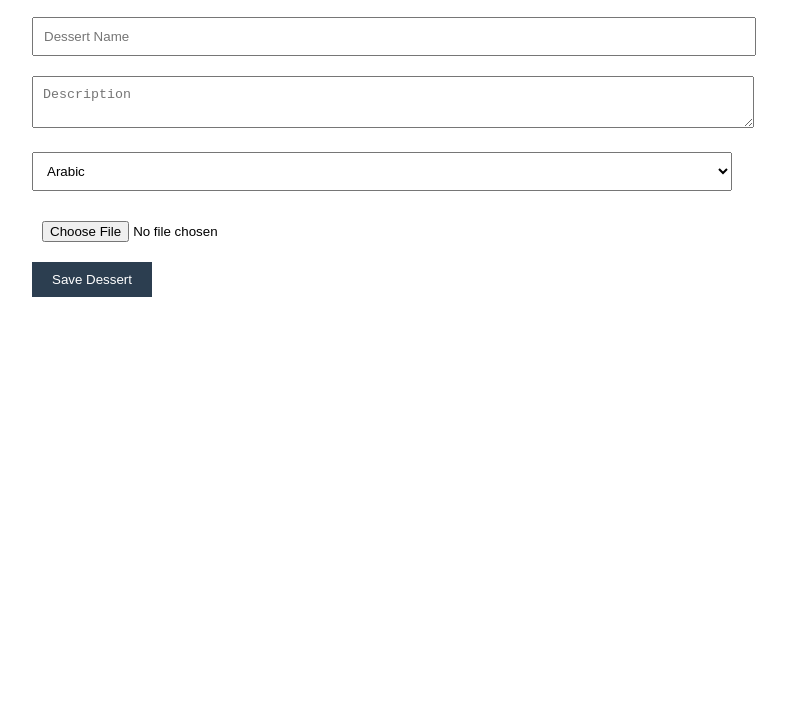
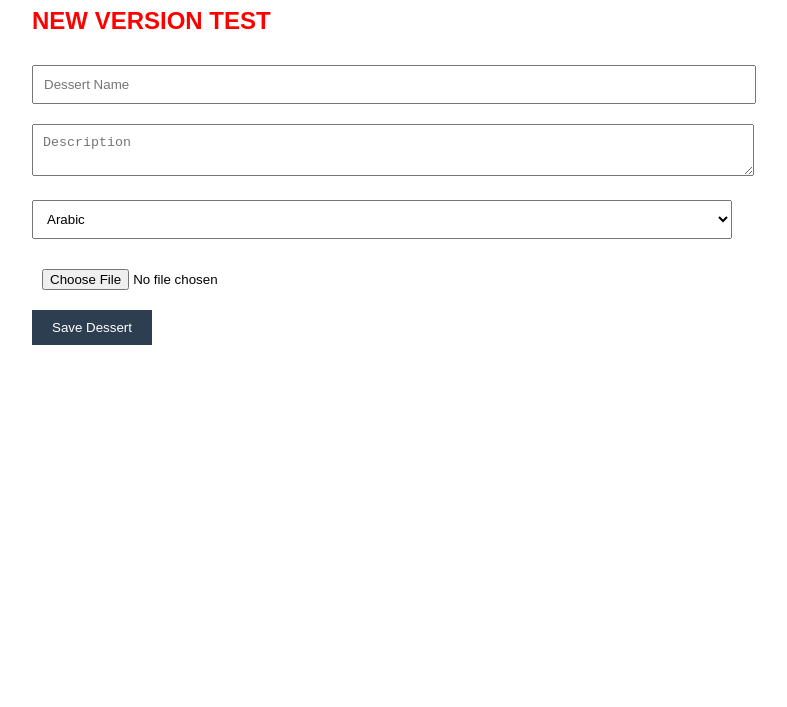
Before and after one commit to chefhisham/hishammenu, a plain HTML site: page admin.html in a window 1280 px wide. Shown: the part 93-800 px from the top of the page, without its empty margins (258-1045 px from the left). Drawn offline with nearby package versions, Linux system fonts and the light colour scheme.

Commit message:
Update admin.html

```diff
--- a/admin.html
+++ b/admin.html
@@ -32,6 +32,7 @@ cursor:pointer;
 <body>
 
 <h1>Chef Hisham Admin</h1>
+<h2 style="color:red">NEW VERSION TEST</h2>
 
 <input id="name" placeholder="Dessert Name">
 
```
